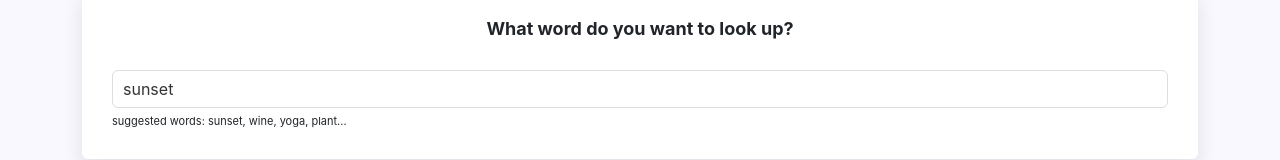
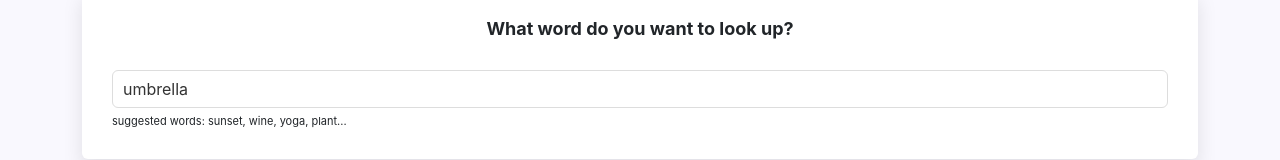
Before and after one commit to Khalipa-B/my-dictionary-project, a React (Create React App) app: page / in a window 1280 px wide. Shown: the part 272-432 px from the top of the page. Built offline with nearby package versions, Linux system fonts and the light colour scheme; no server answers.

Commit message:
Updated default word

```diff
--- a/src/App.js
+++ b/src/App.js
@@ -10,7 +10,7 @@ export default function App() {
           <img src={logo} className="App-logo img-fluid" alt="logo" />
         </header>
         <main>
-          <Dictionary defaultKeyword="sunset" />
+          <Dictionary defaultKeyword="umbrella" />
         </main>
         <footer className="App-footer">
           <small>Coded by Khalipa Baba</small>
```
